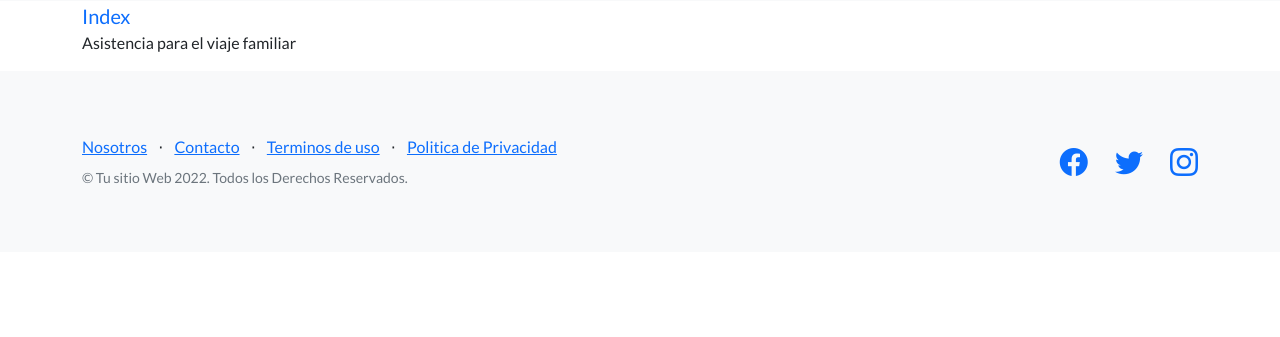
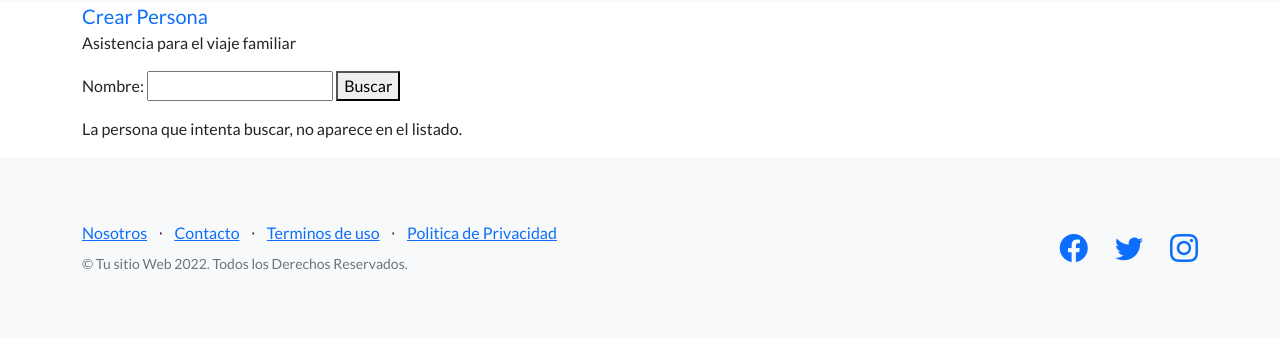
Before and after one commit to martinorgeira/Entrega1-Nicolas-Martin, a Django app: page /ver-personas/ in a window 1280 px wide. Shown: the part 55-392 px from the top of the page. Run offline with Django 4.2, Linux system fonts and the light colour scheme; data that the repository does not hold is empty; some libraries are stand-ins or nearby versions.

Commit message:
PlayGround parte3

```diff
--- /dev/null
+++ b/home/forms.py
@@ -0,0 +1,11 @@
+from django import forms
+
+class HumanoFormulario(forms.Form):
+    nombre = forms.CharField(max_length=30)
+    apellido = forms.CharField(max_length=30)
+    edad = forms.IntegerField()
+    fecha_creacion = forms.DateField(required=False)
+
+
+class BuscarHumano(forms.Form):
+    nombre = forms.CharField(max_length=30, required=False)
--- a/home/templates/home/ver_personas.html
+++ b/home/templates/home/ver_personas.html
@@ -5,10 +5,27 @@
 {% endblock title_pagina %}
 
 {% block  mi_contenido %}
-    <a class="navbar-brand" href={% url 'index' %}>Index</a>
+    <a class="navbar-brand" href={% url 'crear_persona' %}>Crear Persona</a>
     <p>Asistencia para el viaje familiar</p>
-    {% for persona in personas %}
-        <li>{{persona.nombre}} {{persona.apellido}} {{persona.edad}} {{persona.fehca_nacimiento}}</li>
-    {% endfor %}
 
+    <form action={% url 'ver_personas' %} method="GET">
+
+
+        {{formulario}}
+
+        <button>Buscar</button>
+    </form>
+
+   <p>
+
+        {% if personas %}
+            {% for persona in personas %}
+            <li>{{persona.nombre}} {{persona.apellido}} {{persona.edad}} {{persona.fehca_nacimiento}}</li>
+            {% endfor %}
+        {% else %}
+
+            <p>La persona que intenta buscar, no aparece en el listado.</p>
+
+        {% endif %}
+    </p>
 {% endblock mi_contenido %}
--- a/home/urls.py
+++ b/home/urls.py
@@ -10,5 +10,5 @@ urlpatterns = [
     path("mi-template/<str:nombre>", views.tu_temple),
     path("prueba-template/", views.prueba_template),
     path("ver-personas/", views.ver_personas, name="ver_personas"),
-    path("crear-persona/<str:nombre>/<str:apellido>/", views.crear_persona),
+    path("crear-persona/", views.crear_persona, name="crear_persona"),
 ]
--- a/home/views.py
+++ b/home/views.py
@@ -1,9 +1,11 @@
 from re import template
+from tkinter.messagebox import NO
 from django.http import HttpResponse
 from datetime import datetime
 from django.template import Context, Template, loader
-from django.shortcuts import render
+from django.shortcuts import render, redirect
 import random
+from home.forms import BuscarHumano, HumanoFormulario
 
 from home.models import Humano
 
@@ -55,29 +57,41 @@ def prueba_template(request):
 
     return HttpResponse(template_renderizado)
 
-def crear_persona(request, nombre, apellido):
+def crear_persona(request):
 
-    persona = Humano(nombre=nombre, apellido=apellido, edad=random.randrange(1, 99), fecha_nacimiento=datetime.now())
-    persona.save()
+    if request.method == "POST":
 
-    # template = loader.get_template("crear_persona.html")
+        formulario = HumanoFormulario(request.POST)
 
-    # template_renderizado = template.render({"persona": persona})
+        if formulario.is_valid():
+            data = formulario.cleaned_data
 
-    # return HttpResponse(template_renderizado)
-    return render(request, "home/crear_persona.html", {"persona": persona})
+            nombre = data["nombre"]
+            apellido = data["apellido"]
+            edad = data["edad"]
+            fecha_creacion = data.get("fecha_creacion", datetime.now())
+            persona = Humano(nombre=nombre, apellido=apellido, edad=edad, fecha_creacion=fecha_creacion)
+            persona.save()
+
+            return redirect("ver_personas")
+
+    formulario = HumanoFormulario()
+
+    return render(request, 'home/crear_persona.html', {"formulario": formulario})
 
 def ver_personas(request):
 
-    personas = Humano.objects.all()
+    nombre = request.GET.get("nombre", None)
 
-    # template = loader.get_template("ver_personas.html")
+    if nombre:
+        personas = Humano.objects.filter(nombre__icontains = nombre)
 
-    # template_renderizado = template.render({"personas": personas})
+    else:
+        personas = Humano.objects.all()
 
-    # return HttpResponse(template_renderizado)
+    formulario = BuscarHumano()
 
-    return render(request, "home/ver_personas.html", {"personas": personas})
+    return render(request, "home/ver_personas.html", {"personas": personas, "formulario": formulario})
 
 def index(request):
 
```
Also changed, not shown: home/templates/home/crear_persona.html (+19 -12 lines).
